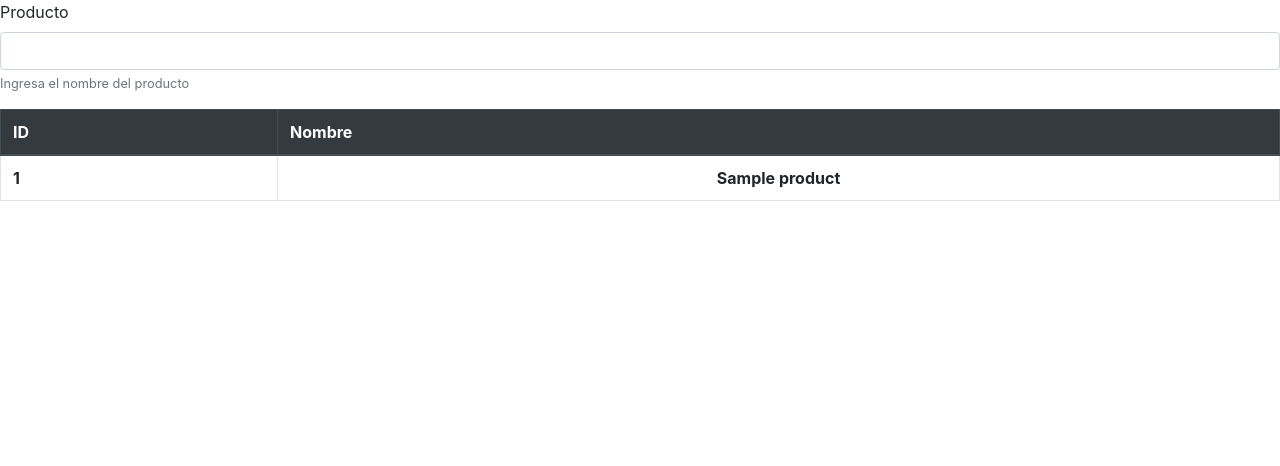
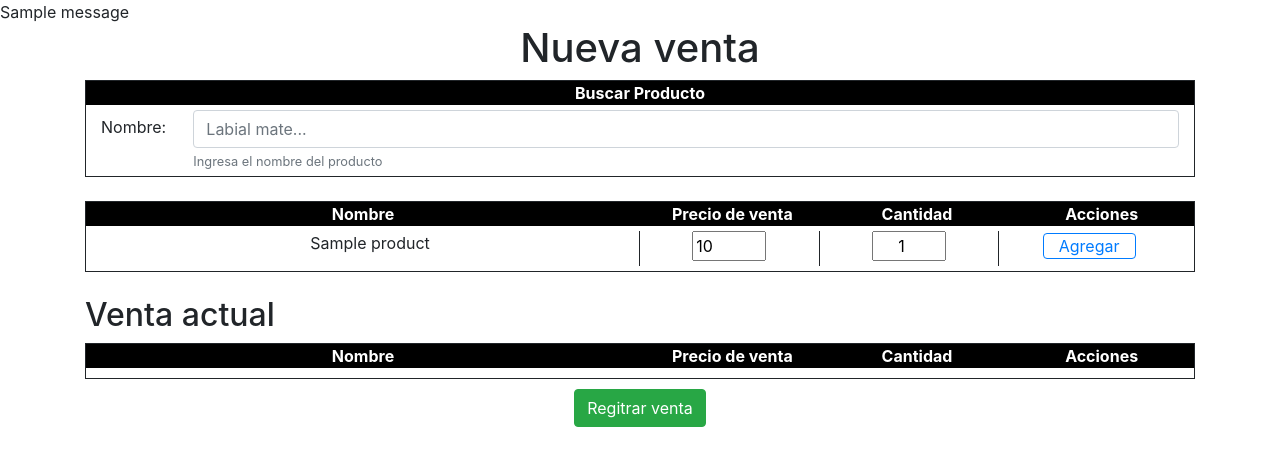
Before and after one commit to marbrb/ecommerce, a Django app: page /ventas/nueva/ in a window 1280 px wide. Shown: the top 466 px of the page. Run offline with Django 3.2, Linux system fonts and the light colour scheme; tables that the repository leaves empty hold one stand-in row (values such as "Sample post"); one stand-in notice (Sample message) is shown; lists and menus that the app fills with data are empty; some libraries are stand-ins or nearby versions.

Commit message:
updated sales app

```diff
--- a/project/core/settings.py
+++ b/project/core/settings.py
@@ -37,8 +37,11 @@ INSTALLED_APPS = [
     'django.contrib.sessions',
     'django.contrib.messages',
     'django.contrib.staticfiles',
+    'django.contrib.humanize',
+    'django_extensions',
 
     # Project apps
+    'core',
     'products',
     'sales',
 ]
@@ -83,6 +86,7 @@ DATABASES = {
         'ENGINE': 'django.db.backends.postgresql_psycopg2',
         'NAME': 'makeup',
         'USER': 'admin',
+        'PASSWORD': 'demodemo',
         'HOST': 'localhost',
         'PORT': '5432',
     }
--- /dev/null
+++ b/project/core/static/css/create_sale.css
@@ -0,0 +1,71 @@
+.items-container {
+  border: 1px solid;
+  padding-bottom: 5px;
+  max-height: 500px;
+  overflow: auto;
+}
+.search-container{
+  border: 1px solid;
+  padding-bottom: 5px;
+  align-content: center;
+}
+
+.search-label {
+  margin-top: 5px;
+}
+
+.item-table-title {
+  color: white;
+  margin-bottom: 5px;
+  font-weight: bold;
+  text-align: center;
+  background-color: black;
+}
+
+.product-table-item {
+  margin: 0px;
+  text-align: center;
+}
+
+.product-name {
+  border-right: 1px solid;
+}
+
+.product-price {
+  border-right: 1px solid;
+}
+
+.item-quantity {
+  border-right: 1px solid;
+}
+
+.item-quantity-input {
+  width: 50%;
+  text-align: center;
+  margin-bottom: 5px;
+}
+
+.item-price-input {
+  width: 50%;
+}
+
+.btn-add-product {
+  padding: inherit;
+  margin-bottom: 5px;
+  margin-top: 2px;
+}
+
+.btn-remove-product {
+  padding: inherit;
+  margin-bottom: 5px;
+  margin-top: 2px;
+}
+
+.btn-create-sale {
+  text-align: center;
+  margin: 10px 10px;
+}
+
+.js-hide-product {
+  display: none;
+}
--- /dev/null
+++ b/project/core/static/js/create_sale.js
@@ -0,0 +1,93 @@
+var d;
+$(function () {
+  $('#product-search').on('keyup', function() {
+    var value = $(this).val().toLowerCase();
+    $('.js-products-table .js-product-item').filter(function() {
+      $(this).toggle(
+        $(this).children('.js-product-name').text().toLowerCase().indexOf(value) > -1
+      );
+    });
+  });
+
+  $('.js-add-product').on('click', function() {
+    var item = $(this).closest('.js-product-item');
+    var itemId = item.data('id');
+    var purchasePrice = item.data('purchase-price');
+    var name = item.find('.js-product-name').text();
+    var salePrice = item.find('.js-product-price').val();
+    var quantity = item.find('.js-product-quantity').val();
+    addProduct(itemId, purchasePrice, name, salePrice, quantity);
+  });
+
+  $('.js-remove-product').on('click', function() {
+    var item = $(this).closest('.js-sale-product');
+    item.remove()
+  });
+
+  $('.js-create-sale').on('click', function() {
+    var saleProducts = $('.js-sale-product');
+    if (saleProducts.length <= 0){
+        alert('No se puede crear una venta sin productos.');
+        return null;
+    }
+
+    var productsData = [];
+
+    $.each(saleProducts, function(index, product) {
+      var itemId = $(product).find('.js-product-id').text();
+      var purchasePrice = $(product).find('.js-product-purchase-price').text();
+
+      var name = $(product).find('.js-product-name').text();
+      var salePrice = $(product).find('.js-product-sale-price').text();
+      var quantity = $(product).find('.js-product-quantity').text();
+
+      productsData.push({
+        id: itemId,
+        name: name,
+        quantity: quantity,
+        purchase_price: purchasePrice,
+        sale_price: salePrice
+      })
+    });
+
+
+    $.ajax({
+      url: $(this).data('url'),
+      type: 'post',
+      data: JSON.stringify(productsData),
+      contentType: 'application/json',
+      success: alert('Venta registrada :-)')
+    });
+    // $.post(, , function(response) {
+    //   if (response.ok) {
+    //
+    //   }
+    //   else {
+    //     alert('Ocurrió un problema al registrar la venta');
+    //     console.log(response);
+    //   }
+    // });
+
+  });
+});
+
+
+function addProduct(itemId, purchasePrice, name, salePrice, quantity) {
+  var newProduct = $('.js-hide-product').clone(true);
+  newProduct.removeClass('js-hide-product');
+  newProduct.addClass('js-sale-product');
+
+  // This two fields are hidden
+  newProduct.find('.js-product-id').text(itemId);
+  newProduct.find('.js-product-purchase-price').text(purchasePrice);
+
+  newProduct.find('.js-product-name').text(name);
+  newProduct.find('.js-product-sale-price').text(salePrice);
+  newProduct.find('.js-product-quantity').text(quantity);
+  var saleProducts = $('.js-sale-product:last').length;
+  if (saleProducts){
+    $('.js-sale-product:last').after(newProduct);
+  } else {
+    $('.js-hide-product').after(newProduct);
+  }
+}
--- /dev/null
+++ b/project/core/static/js/main.js
@@ -0,0 +1,31 @@
+function getCookie(name) {
+  'use strict';
+  var cookieValue = null;
+  if (document.cookie && document.cookie !== '') {
+    var cookies = document.cookie.split(';');
+    for (var i = 0; i < cookies.length; i++) {
+      var cookie = jQuery.trim(cookies[i]);
+      if (cookie.substring(0, name.length + 1) === (name + '=')) {
+        cookieValue = decodeURIComponent(cookie.substring(name.length + 1));
+        break;
+      }
+    }
+  }
+  return cookieValue;
+}
+
+function csrfSafeMethod(method) {
+  'use strict';
+  return (/^(GET|HEAD|OPTIONS|TRACE)jQuery/.test(method));
+}
+
+jQuery.ajaxSetup({
+  beforeSend: function(xhr, settings) {
+    'use strict';
+    if (!csrfSafeMethod(settings.type) && !this.crossDomain) {
+      xhr.setRequestHeader('X-CSRFToken', getCookie('csrftoken'));
+    }
+  }, complete: function(xhr,status) {
+    'use strict';
+  }
+});
--- /dev/null
+++ b/project/core/templates/base.html
@@ -0,0 +1,41 @@
+<!DOCTYPE html>
+{% load static %}
+<html>
+  <head>
+    <meta charset="utf-8">
+    <meta name="viewport" content="width=device-width, initial-scale=1.0 user-scalable=no">
+    <meta http-equiv="X-UA-Compatible" content="ie=edge">
+    <meta property="og:type" content="website">
+    <meta property="og:url" content="https://{{ request.get_host }}{{ request.get_full_path }}">
+    <title>{% block title %}Makeup{% endblock %}</title>
+    <link rel="stylesheet" href="https://stackpath.bootstrapcdn.com/bootstrap/4.4.1/css/bootstrap.min.css" integrity="sha384-Vkoo8x4CGsO3+Hhxv8T/Q5PaXtkKtu6ug5TOeNV6gBiFeWPGFN9MuhOf23Q9Ifjh" crossorigin="anonymous">
+    {% block css %}
+    {% endblock %}
+  </head>
+
+  <body>
+    {% if messages %}
+        <div id="messages">
+        {% for message in messages %}
+            <div class="{{ message.tags }}">{{ message }}</div>
+        {% endfor %}
+        </div>
+    {% endif %}
+
+    {% block header %}
+    {% endblock %}
+
+    {% block body %}
+    {% endblock %}
+
+    {% block footer %}
+    {% endblock %}
+
+    <script src="https://code.jquery.com/jquery-3.5.1.min.js" integrity="sha256-9/aliU8dGd2tb6OSsuzixeV4y/faTqgFtohetphbbj0=" crossorigin="anonymous"></script>
+    <script src="https://stackpath.bootstrapcdn.com/bootstrap/4.4.1/js/bootstrap.min.js" integrity="sha384-wfSDF2E50Y2D1uUdj0O3uMBJnjuUD4Ih7YwaYd1iqfktj0Uod8GCExl3Og8ifwB6" crossorigin="anonymous"></script>
+    <script src="{% static 'js/main.js' %}"></script>
+
+    {% block js %}
+    {% endblock %}
+  </body>
+</html>
--- a/project/sales/admin.py
+++ b/project/sales/admin.py
@@ -13,6 +13,8 @@ class SaleAdmin(admin.ModelAdmin):
 
     fields = (
         'products',
+        'total_sale_amount',
+        'total_purchase_amount',
         'created_at',
         'updated_at',
     )
--- a/project/sales/forms.py
+++ b/project/sales/forms.py
@@ -7,41 +7,8 @@ from .models import Sale
 
 
 class SaleForm(forms.ModelForm):
-    products = forms.CharField()
-
-    total_sale_amount = forms.DecimalField(required=False)
-
-    total_purchase_amount = forms.DecimalField(required=False)
-
-    def clean_total_sale_amount(self):
-        products = self.cleaned_data['products']
-        total_sale_amount = Decimal(0)
-        for product in products['products']:
-            total_sale_amount += Decimal(product['sale_amount'])
-
-        return total_sale_amount
-
-    def clean_total_purchase_amount(self):
-        products = self.cleaned_data['products']
-        total_purchase_amount = Decimal(0)
-        for product in products['products']:
-            total_purchase_amount += Decimal(product['sale_amount'])
-
-        return total_purchase_amount
-
-    def clean_products(self):
-        products = self.cleaned_data['products']
-        try:
-            products = json.loads(products)
-        except json.decoder.JSONDecodeError:
-            raise forms.ValidationError("Error en la aplicación")
-
-        return products
-
     class Meta:
         model = Sale
         fields = (
             'products',
-            'total_sale_amount',
-            'total_purchase_amount',
         )
--- a/project/sales/models.py
+++ b/project/sales/models.py
@@ -5,9 +5,10 @@ from django.db import models
 class Sale(models.Model):
     # it should have this keys:
     #   - id
+    #   - name
     #   - quantity
-    #   - purchase_amount
-    #   - sale_amount
+    #   - purchase_price
+    #   - sale_price
     products = JSONField(
         verbose_name='Productos vendidos'
     )
--- a/project/sales/templates/sales_form.html
+++ b/project/sales/templates/sales_form.html
@@ -1,41 +1,96 @@
-<link rel="stylesheet" href="https://stackpath.bootstrapcdn.com/bootstrap/4.4.1/css/bootstrap.min.css" integrity="sha384-Vkoo8x4CGsO3+Hhxv8T/Q5PaXtkKtu6ug5TOeNV6gBiFeWPGFN9MuhOf23Q9Ifjh" crossorigin="anonymous">
-<script src="https://code.jquery.com/jquery-3.5.1.min.js" integrity="sha256-9/aliU8dGd2tb6OSsuzixeV4y/faTqgFtohetphbbj0=" crossorigin="anonymous"></script>
-<script src="https://stackpath.bootstrapcdn.com/bootstrap/4.4.1/js/bootstrap.min.js" integrity="sha384-wfSDF2E50Y2D1uUdj0O3uMBJnjuUD4Ih7YwaYd1iqfktj0Uod8GCExl3Og8ifwB6" crossorigin="anonymous"></script>
+{% extends 'base.html' %}
+{% load static humanize %}
 
-<div class="form-group">
-  <label for="product-search">Producto</label>
-  <input type="text" class="form-control" id="product-search" aria-describedby="search-help">
-  <small id="search-help" class="form-text text-muted">Ingresa el nombre del producto</small>
+{% block css %}
+<link rel="stylesheet" href="{% static 'css/create_sale.css' %}">
+{% endblock %}
+
+{% block body %}
+<div class="container">
+  <h1 class="text-center">Nueva venta</h1>
+  <div class="container search-container">
+    <div class="row item-table-title">
+      <div class="col">
+        Buscar Producto
+      </div>
+    </div>
+    <div class="row">
+        <div class="col-1">
+          <label class="search-label" for="product-search">Nombre:</label>
+        </div>
+      <div class="col-11">
+        <input type="text" class="form-control" id="product-search" aria-describedby="search-help" placeholder="Labial mate...">
+        <small id="search-help" class="form-text text-muted">Ingresa el nombre del producto</small>
+      </div>
+    </div>
+  </div>
+  <br>
+  <div class="container items-container js-products-table">
+    <div class="row item-table-title">
+      <div class="col-6">
+        Nombre
+      </div>
+      <div class="col-2">
+        Precio de venta
+      </div>
+      <div class="col-2">
+        Cantidad
+      </div>
+      <div class="col-2">
+        Acciones
+      </div>
+    </div>
+
+    {% for product in products %}
+      <div class="row product-table-item js-product-item" data-id="{{ product.id }}" data-purchase-price="{{ product.purchase_price|stringformat:"d" }}">
+        <div class="col-6 product-name js-product-name">{{ product.name }}</div>
+        <div class="col-2 product-price">
+          <input class="item-price-input js-product-price" type="number" min="1" value="{{ product.sale_price|stringformat:"d" }}"></input>
+        </div>
+        <div class="col-2 item-quantity">
+          <input class="item-quantity-input js-product-quantity" type="number" min="1" value="1"></input>
+        </div>
+        <div class="col-2">
+          <button type="button" class="btn btn-outline-primary btn-add-product js-add-product">Agregar</button>
+        </div>
+      </div>
+    {% endfor %}
+  </div>
+  <br>
+  <h2>Venta actual</h2>
+  <div class="container items-container js-products-table">
+    <div class="row item-table-title">
+      <div class="col-6">
+        Nombre
+      </div>
+      <div class="col-2">
+        Precio de venta
+      </div>
+      <div class="col-2">
+        Cantidad
+      </div>
+      <div class="col-2">
+        Acciones
+      </div>
+    </div>
+    <div class="row js-hide-product">
+      <div class="js-product-id" hidden></div>
+      <div class="js-product-purchase-price" hidden></div>
+      <div class="col-6 product-name js-product-name"></div>
+      <div class="col-2 product-price js-product-sale-price"></div>
+      <div class="col-2 product-quantity js-product-quantity"></div>
+      <div class="col-2">
+        <button type="button" class="btn btn-outline-danger btn-remove-product js-remove-product">eliminar</button>
+      </div>
+    </div>
+  </div>
+  <div class="btn-create-sale">
+    <button class="btn btn-success js-create-sale" type="button" data-url="{% url 'sales:create_sale_ajax' %}">Regitrar venta</button>
+  </div>
+
 </div>
-<table class="table table-bordered">
-  <thead class="thead-dark">
-    <tr>
-      <th scope="col" colspan="1">ID</th>
-      <th scope="col">Nombre</th>
-    </tr>
-  </thead>
-  <tbody class="js-products-table">
-    {% for product in products %}
-    <tr id="product-{{product.id}}">
-      <th scope="row">{{ product.id }}</th>
-      <th class="text-center" scope="row" id="product-name">{{ product.name }}</th>
-    </tr>
-    {% endfor %}
-  </tbody>
-</table>
+{% endblock %}
 
-<form class="" action="" method="post">
-</form>
-
-<script type="text/javascript">
-  $(document).ready(function(){
-    $("#product-search").on("keyup", function() {
-      var value = $(this).val().toLowerCase();
-      $(".js-products-table tr").filter(function() {
-        $(this).toggle(
-          $(this).children(':last').text().toLowerCase().indexOf(value) > -1
-        );
-      });
-    });
-  });
-</script>
+{% block js %}
+<script src="{% static 'js/create_sale.js' %}"></script>
+{% endblock %}
--- a/project/sales/urls.py
+++ b/project/sales/urls.py
@@ -2,11 +2,13 @@ from django.urls import path
 
 from .views import SalesListView
 from .views import SaleCreateView
+from .views import CreateSaleAjaxView
 
 
 app_name = 'sales'
 
 urlpatterns = [
     path('', SalesListView.as_view(), name='sales_list'),
-    path('nueva/', SaleCreateView.as_view(), name='sales_create'),
+    path('nueva/', SaleCreateView.as_view(), name='create_sale'),
+    path('nuevagsus/', CreateSaleAjaxView.as_view(), name='create_sale_ajax'),
 ]
--- a/project/sales/views.py
+++ b/project/sales/views.py
@@ -1,8 +1,16 @@
+import json
+
+from django.http import JsonResponse
+from django.utils.decorators import method_decorator
+from django.views.decorators.csrf import ensure_csrf_cookie
+from django.views.generic import ListView
 from django.views.generic import CreateView
-from django.views.generic import ListView
+from django.views.generic import View
 
 from products.models import Product
 
+from .services import get_calculated_sale_values
+from .services import update_stock
 from .forms import SaleForm
 from .models import Sale
 
@@ -21,10 +29,16 @@ class SalesListView(ListView):
         sales = self.get_queryset()
 
         total_revenue = 0
+        total_purchase_amount = 0
+        total_sale_amount = 0
         for sale in sales:
             total_revenue += sale.revenue
+            total_purchase_amount += sale.total_purchase_amount
+            total_sale_amount += sale.total_sale_amount
 
         context['total_revenue'] = total_revenue
+        context['total_purchase_amount'] = total_purchase_amount
+        context['total_sale_amount'] = total_sale_amount
         return context
 
 
@@ -36,5 +50,35 @@ class SaleCreateView(CreateView):
     def get_context_data(self, **kwargs):
         context = super().get_context_data(**kwargs)
         context['products'] = Product.objects.all()
+        return context
 
-        return context
+    @method_decorator(ensure_csrf_cookie)
+    def dispatch(self, *args, **kwargs):
+        return super().dispatch(*args, **kwargs)
+
+
+class CreateSaleAjaxView(View):
+    def post(self, request, *args, **kwargs):
+        products_data = json.loads(request.body)
+        form = SaleForm({'products': products_data})
+        if form.is_valid():
+            sale = form.save(commit=False)
+            total_purchase_amount, total_sale_amount = \
+                get_calculated_sale_values(products_data)
+
+            sale.total_purchase_amount = total_purchase_amount
+            sale.total_sale_amount = total_sale_amount
+
+            sale.save()
+
+            update_stock(sale)
+        else:
+            print(form.errors)
+            return JsonResponse({
+                'ok': False,
+                'message': 'Falló la creación'
+            })
+
+        return JsonResponse({
+            'ok': True
+        })
```
Also changed, not shown: project/sales/services.py (added, +27 -0 lines), project/sales/templates/sales_list.html (+10 -7 lines).
